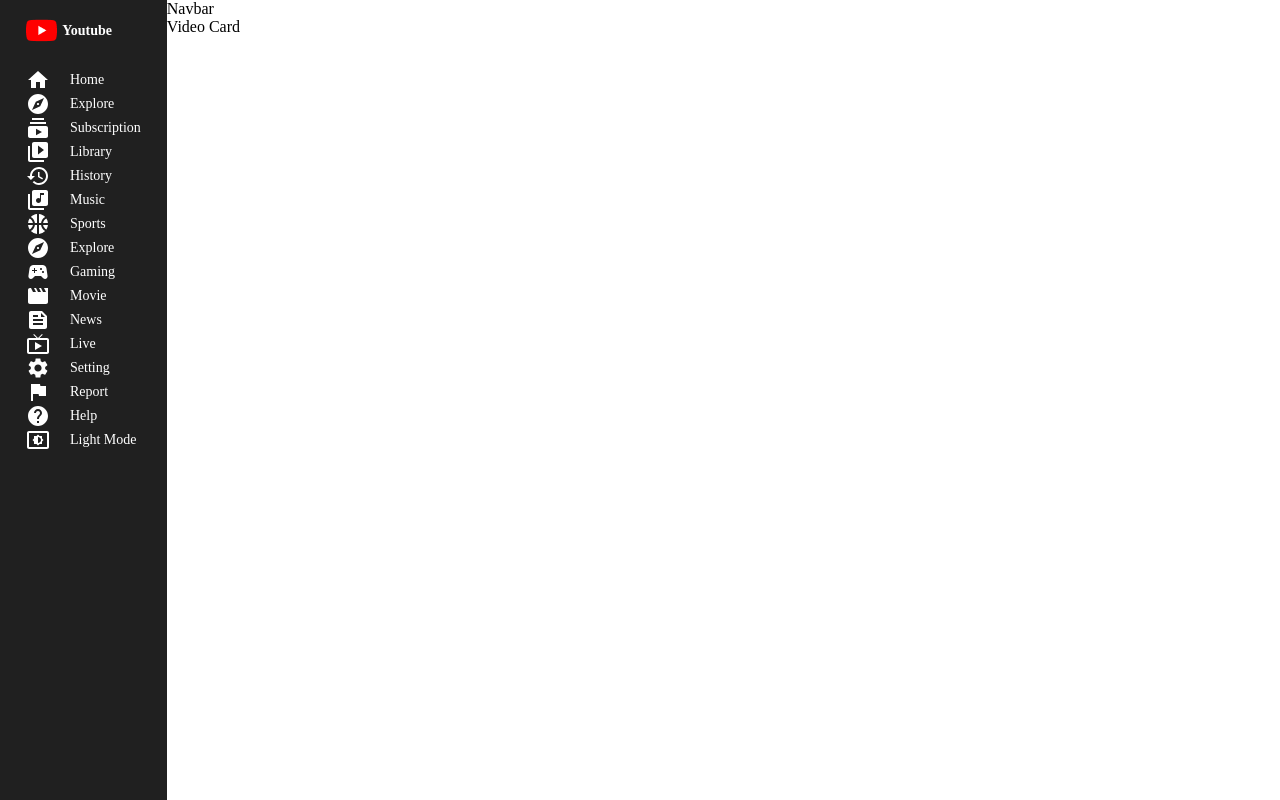
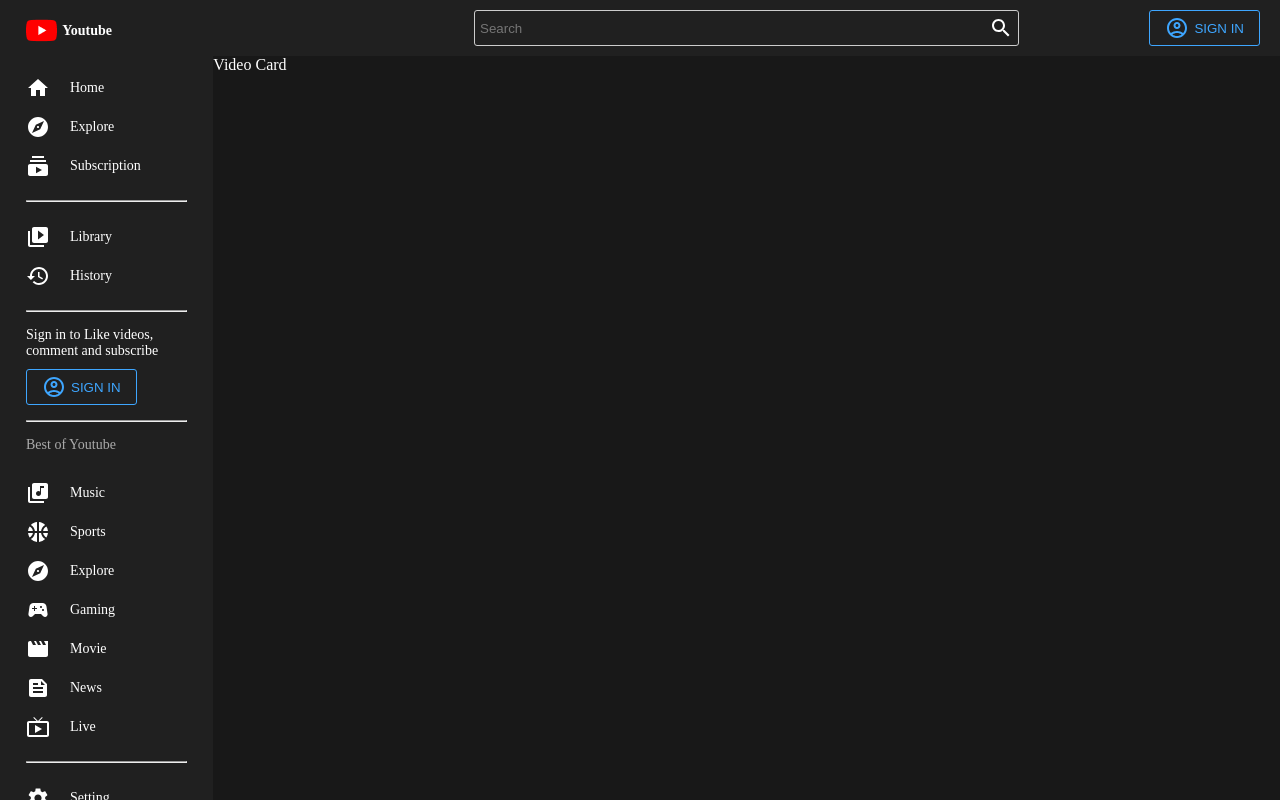
Before and after one commit to ioumesh/VideoShareApp, a React (Create React App) app: page / in a window 1280 px wide. Built offline with nearby package versions, Linux system fonts and the light colour scheme.

Commit message:
feat:navbar

```diff
--- a/src/App.js
+++ b/src/App.js
@@ -1,22 +1,32 @@
-import styled from "styled-components";
+import styled, { ThemeProvider } from "styled-components";
 import Menu from "./components/Menu";
 import Navbar from "./components/Navbar";
+import { darkTheme, lightTheme } from "./utils/Theme";
+import { useState } from "react";
 const Container = styled.div`
   display: flex;
 `;
 const Main = styled.div`
-  flex: 7;
+  flex: 5;
+  background: ${({ theme }) => theme.bg};
+  color: ${({ theme }) => theme.text};
 `;
 const Wrapper = styled.div``;
 function App() {
+  const [darkMode, setDarkMode] = useState(true);
+  const changeMode = () => {
+    setDarkMode(!darkMode);
+  };
   return (
+    <ThemeProvider theme={darkMode ? darkTheme : lightTheme}>
       <Container>
-      <Menu />
+        <Menu changeMode={changeMode} />
         <Main>
           <Navbar />
           <Wrapper>Video Card</Wrapper>
         </Main>
       </Container>
+    </ThemeProvider>
   );
 }
 
--- a/src/components/Menu.jsx
+++ b/src/components/Menu.jsx
@@ -16,13 +16,18 @@
 import FlagIcon from "@mui/icons-material/Flag";
 import HelpIcon from "@mui/icons-material/Help";
 import SettingsBrightnessIcon from "@mui/icons-material/SettingsBrightness";
+import { AccountCircleOutlined } from "@mui/icons-material";
+import { Button } from "../utils/Button";
 
 const Container = styled.div`
   flex: 1;
-  background-color: #202020;
-  color: #fff;
+  background-color: ${({ theme }) => theme.bgLighter};
+  color: ${({ theme }) => theme.text};
   height: 100vh;
   font-size: 14px;
+  overflow-x: hidden;
+  position: sticky;
+  top: 0;
 `;
 const Wrapper = styled.div`
   padding: 18px 26px;
@@ -42,8 +47,21 @@
   align-items: center;
   gap: 20px;
   cursor: pointer;
+  padding: 7.5px 0;
 `;
-const Menu = () => {
+const Hr = styled.hr`
+  margin: 15px 0px;
+  border: 0.5px solid ${({ theme }) => theme.soft}; ;
+`;
+const Login = styled.div``;
+
+const Title = styled.h2`
+  font-size: 14px;
+  font-weight: 500;
+  color: #aaaaaa;
+  margin-bottom: 20px;
+`;
+const Menu = ({ changeMode }) => {
   return (
     <Container>
       <Wrapper>
@@ -63,6 +81,7 @@
           <SubscriptionsIcon />
           Subscription
         </Items>
+        <Hr />
         <Items>
           <VideoLibraryIcon />
           Library
@@ -71,6 +90,16 @@
           <HistoryIcon />
           History
         </Items>
+        <Hr />
+        <Login>
+          Sign in to Like videos, comment and subscribe
+          <Button>
+            <AccountCircleOutlined />
+            SIGN IN
+          </Button>
+        </Login>
+        <Hr />
+        <Title>Best of Youtube</Title>
         <Items>
           <LibraryMusicIcon />
           Music
@@ -99,6 +128,7 @@
           <LiveTvIcon />
           Live
         </Items>
+        <Hr />
         <Items>
           <SettingsIcon />
           Setting
@@ -111,7 +141,7 @@
           <HelpIcon />
           Help
         </Items>
-        <Items>
+        <Items onClick={changeMode}>
           <SettingsBrightnessIcon />
           Light Mode
         </Items>
--- a/src/components/Navbar.jsx
+++ b/src/components/Navbar.jsx
@@ -1,7 +1,54 @@
+import SearchOutlinedIcon from "@mui/icons-material/SearchOutlined";
 import React from "react";
-
+import styled from "styled-components";
+import { AccountCircleOutlined } from "@mui/icons-material";
+import { Button } from "../utils/Button";
+const Container = styled.div`
+  position: sticky;
+  top: 0;
+  background-color: ${({ theme }) => theme.bgLighter};
+  height: 56px;
+`;
+const Wrapper = styled.div`
+  display: flex;
+  align-items: center;
+  height: 100%;
+  padding: 0px 20px;
+  justify-content: flex-end;
+  position: relative;
+`;
+const Search = styled.div`
+  width: 50%;
+  position: absolute;
+  left: 0;
+  right: 0;
+  margin: auto;
+  display: flex;
+  align-items: center;
+  justify-content: space-between;
+  padding: 5px;
+  border: 1px solid #ccc;
+  border-radius: 3px;
+`;
+const Input = styled.input`
+  border: none;
+  background: transparent;
+`;
 const Navbar = () => {
-  return <div>Navbar</div>;
+  return (
+    <Container>
+      <Wrapper>
+        <Search>
+          <Input placeholder="Search" />
+          <SearchOutlinedIcon />
+        </Search>
+        <Button removeMarginStyle>
+          <AccountCircleOutlined />
+          SIGN IN
+        </Button>
+      </Wrapper>
+    </Container>
+  );
 };
 
 export default Navbar;
--- /dev/null
+++ b/src/utils/Button.js
@@ -0,0 +1,13 @@
+import styled from "styled-components";
+export const Button = styled.button`
+  padding: 5px 15px;
+  background: transparent;
+  border: 1px solid #3ea6ff;
+  border-radius: 3px;
+  color: #3ea6ff;
+  margin-top: ${(props) => (props.removeMarginStyle ? "0px" : "10px")};
+  cursor: pointer;
+  display: flex;
+  align-items: center;
+  gap: 5px;
+`;
--- /dev/null
+++ b/src/utils/Theme.js
@@ -0,0 +1,14 @@
+export const darkTheme = {
+  bg: "#181818",
+  bgLighter: "#202020",
+  text: "white",
+  textSoft: "#aaaaaa",
+  soft: "373737",
+};
+export const lightTheme = {
+  bg: "#f9f9f9",
+  bgLighter: "white",
+  text: "black",
+  textSoft: "#606060",
+  soft: "#f5f5f5",
+};
```
Lines whose indentation alone changed are shown as unchanged.
